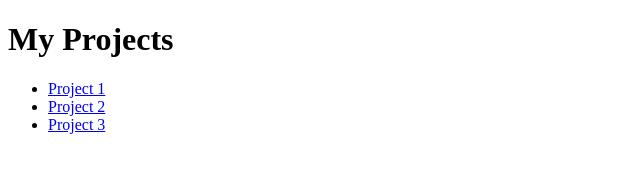
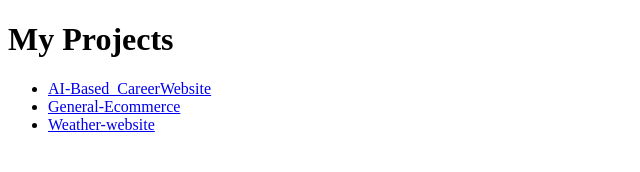
Before and after one commit to abhishek-shri21/abhishek-shri21.github.io, a plain HTML site: page index.html in a window 1280 px wide. Shown: the whole page, without its empty margins (0-640 px from the left). Drawn offline with Linux system fonts and the light colour scheme.

Commit message:
Update project links in index.html

```diff
--- a/index.html
+++ b/index.html
@@ -8,9 +8,9 @@
   <h1>My Projects</h1>
 
   <ul>
-    <li><a href="https://abhishek-shri21.github.io/repo1/">Project 1</a></li>
-    <li><a href="https://abhishek-shri21.github.io/repo2/">Project 2</a></li>
-    <li><a href="https://abhishek-shri21.github.io/repo3/">Project 3</a></li>
+    <li><a href="https://github.com/abhishek-shri21/AI-Based_CareerWebsite.git">AI-Based_CareerWebsite</a></li>
+    <li><a href="https://github.com/abhishek-shri21/general-ecommerce.git">General-Ecommerce</a></li>
+    <li><a href="https://github.com/abhishek-shri21/Weather-website.git">Weather-website</a></li>
   </ul>
 
 </body>
```
